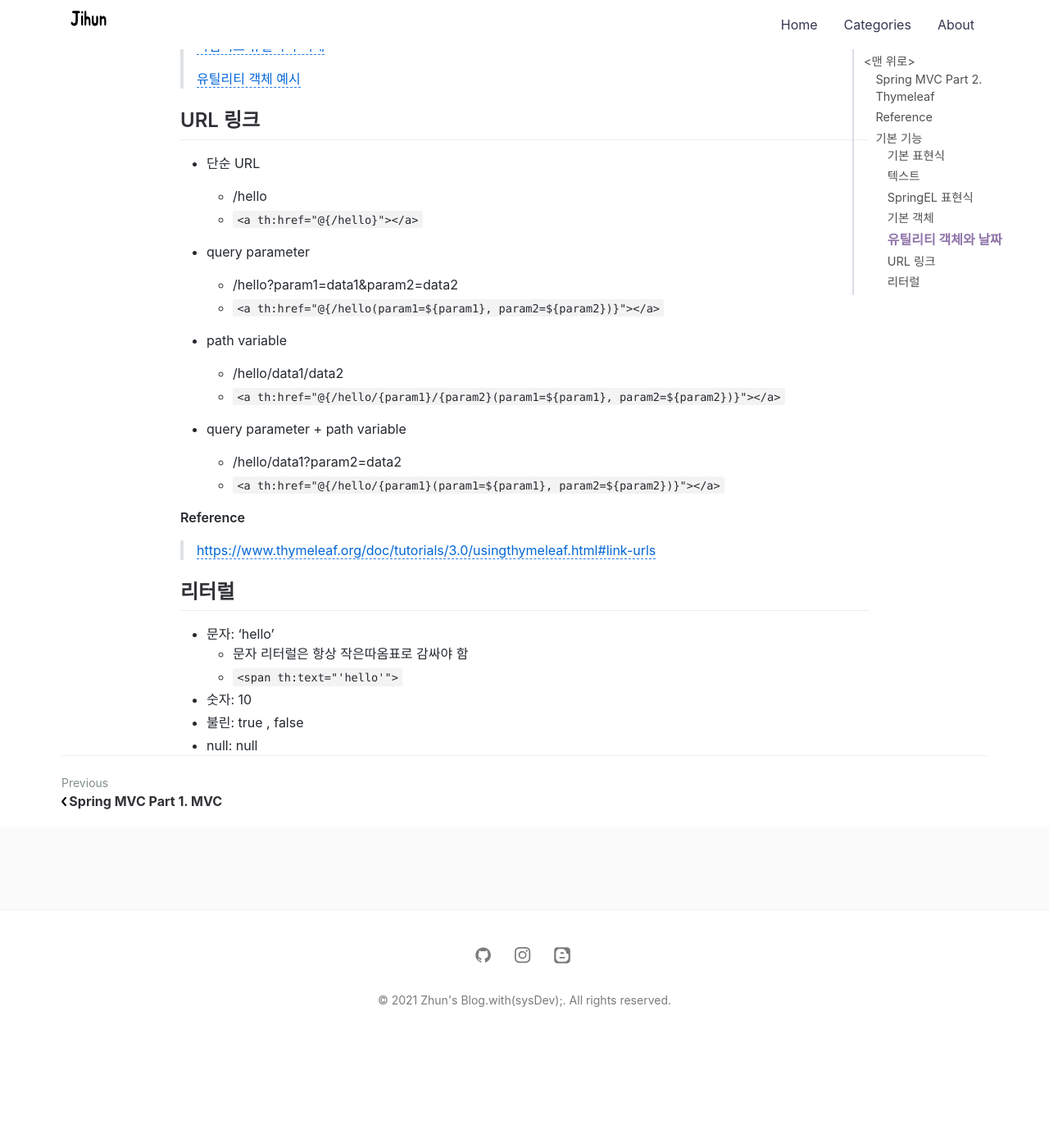
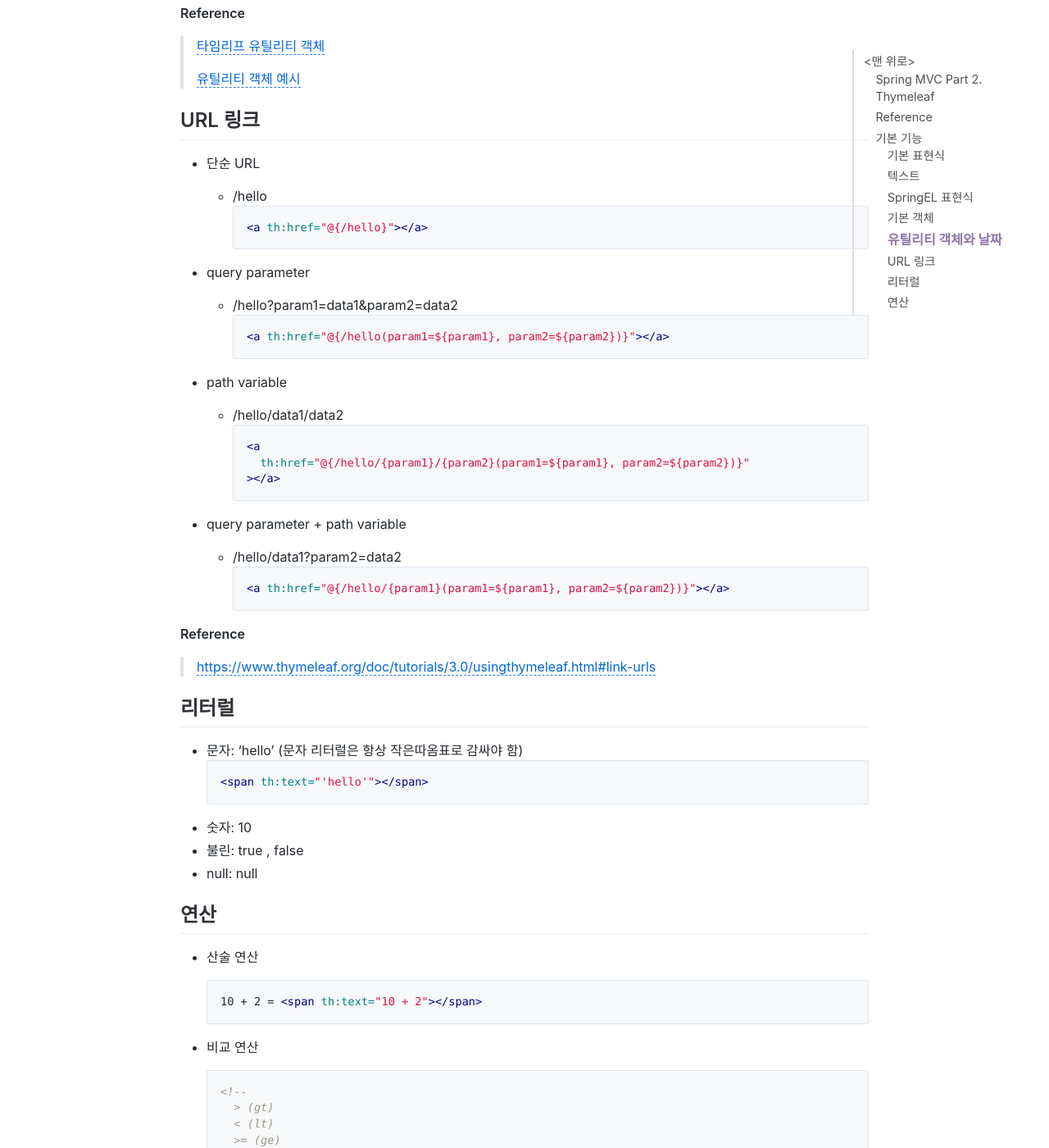
Before and after one commit to jihunparkme/jihunparkme.github.io, a Jekyll site: the page built from _posts/2021-10-11-Spring-MVC-Part2-Thymeleaf.md, in a window 1280 px wide and 1400 px high, scrolled down 4861 px. Shown: the whole window at 82% size. Built offline with Jekyll 4.4.1, drawn with Linux system fonts in a browser that asks for light colours; comment, search, counter and statistics services are not loaded; before the commit the page ends 6136 px from its top, so only the background shows below that; some of the changed text lies outside the part shown.

Commit message:
[타임리프 - 기본 기능] 연산

````diff
--- a/_posts/2021-10-11-Spring-MVC-Part2-Thymeleaf.md
+++ b/_posts/2021-10-11-Spring-MVC-Part2-Thymeleaf.md
@@ -214,22 +214,32 @@
 - 단순 URL
 
   - /hello
-  - `<a th:href="@{/hello}"></a>`
+    ```html
+    <a th:href="@{/hello}"></a>
+    ```
 
 - query parameter
 
   - /hello?param1=data1&param2=data2
-  - `<a th:href="@{/hello(param1=${param1}, param2=${param2})}"></a>`
+    ```html
+    <a th:href="@{/hello(param1=${param1}, param2=${param2})}"></a>
+    ```
 
 - path variable
 
   - /hello/data1/data2
-  - `<a th:href="@{/hello/{param1}/{param2}(param1=${param1}, param2=${param2})}"></a>`
+    ```html
+    <a
+      th:href="@{/hello/{param1}/{param2}(param1=${param1}, param2=${param2})}"
+    ></a>
+    ```
 
 - query parameter + path variable
 
   - /hello/data1?param2=data2
-  - `<a th:href="@{/hello/{param1}(param1=${param1}, param2=${param2})}"></a>`
+    ```html
+    <a th:href="@{/hello/{param1}(param1=${param1}, param2=${param2})}"></a>
+    ```
 
 **Reference**
 
@@ -237,9 +247,52 @@
 
 ## 리터럴
 
-- 문자: 'hello'
-  - 문자 리터럴은 항상 작은따옴표로 감싸야 함
-  - `<span th:text="'hello'">`
+- 문자: 'hello' (문자 리터럴은 항상 작은따옴표로 감싸야 함)
+  ```html
+  <span th:text="'hello'"></span>
+  ```
 - 숫자: 10
 - 불린: true , false
 - null: null
+
+## 연산
+
+- 산술 연산
+
+  ```html
+  10 + 2 = <span th:text="10 + 2"></span>
+  ```
+
+- 비교 연산
+
+  ```html
+  <!--
+    > (gt)
+    < (lt)
+    >= (ge)
+    <= (le)
+    ! (not)
+    == (eq)
+    != (neq, ne)`
+  -->
+  1 >= 10 = <span th:text="1 >= 10"></span>
+  ```
+
+- 조건식
+
+  ```html
+  (10 % 2 == 0) ? = <span th:text="(10 % 2 == 0)?'짝수':'홀수'"></span>
+  ```
+
+- Elvis 연산자
+
+  ```html
+  <!-- 데이터가 없을 경우 설정 문자열 출력 -->
+  ${data} = <span th:text="${data}?: '데이터가 없습니다.'"></span>
+  ```
+
+- No-Operation
+  ```html
+  <!-- 데이터가 없을 경우 tag 데이터 그대로 출력 (Thymeleaf 가 실행되지 않는 것 처럼 동작) -->
+  ${data} = <span th:text="${data}?: _">데이터가 없습니다.</span>
+  ```
````
